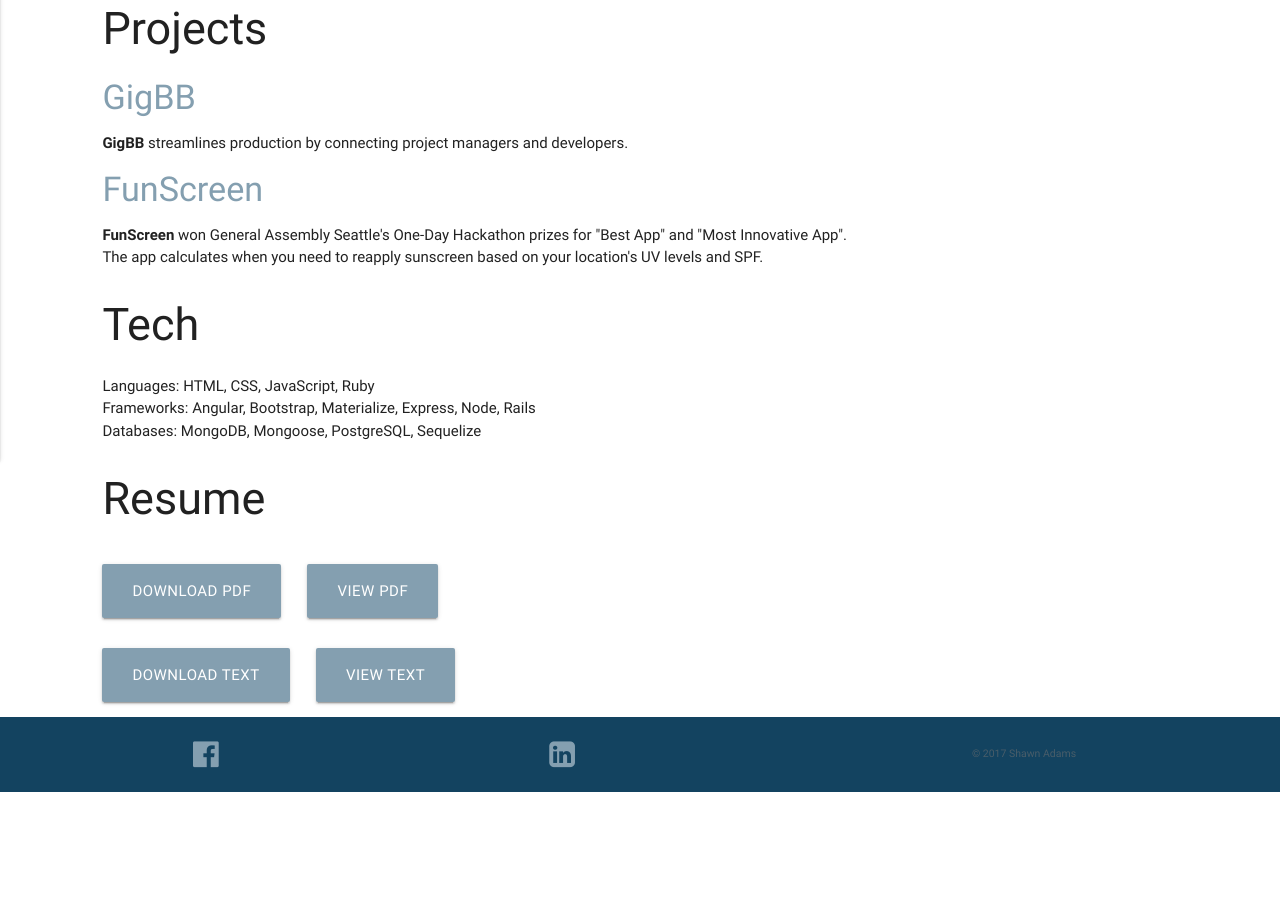
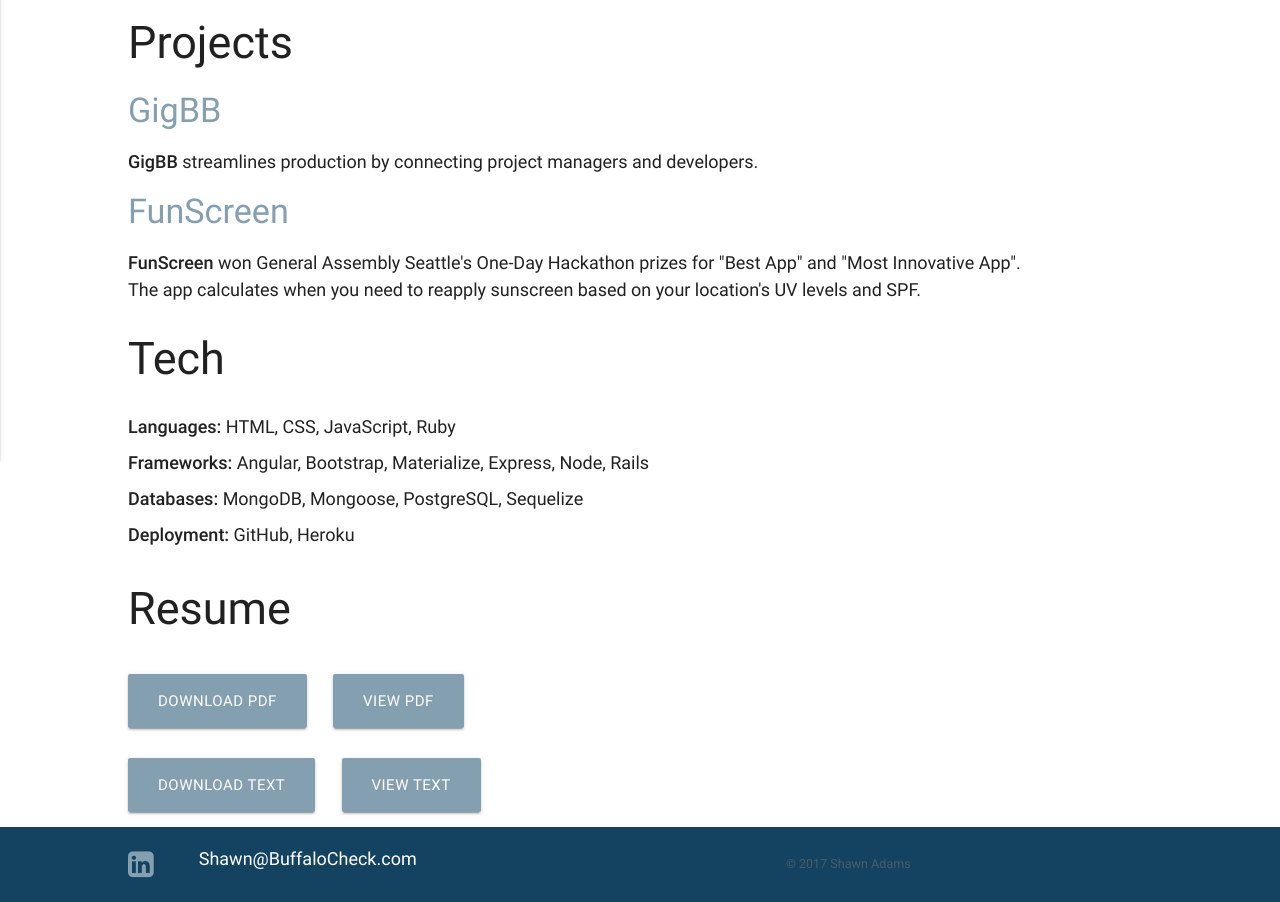
Before and after one commit to buffalocheck/buffalocheck.github.io, a website: page index.html in a window 1280 px wide. Shown: the part 400-1302 px from the top of the page. Before the commit the page ends 1192 px from the top, so only its background shows below. Drawn offline with nearby package versions, Linux system fonts and the light colour scheme.

Commit message:
footer styles

```diff
--- a/index.html
+++ b/index.html
@@ -61,13 +61,11 @@
         <section id="aboutSection">
             <div class="about">
                 <h1 class="about">About</h1>
-                <p>Shawn Adams is a <b>Certified SCRUM Master</b> with over 6 years of experience leading teams.
+                <p>Shawn Adams is a <strong>Certified SCRUM Master</strong> with over 6 years of experience leading teams.
                     <br>
-                    <br> Shawn leads <b>Buffalo Check</b>, an agile, independent marketing consultancy with strategic and tactical expertise across digital media that understands the relationships between data, people and their devices.
+                    <br> Shawn leads <strong>Buffalo Check</strong>, an agile, independent marketing consultancy with strategic and tactical expertise across digital media that understands the relationships between data, people and their devices.
                     <br>
-                    <br>The Buffalo Check team and has been developing customized solutions and multi-device programs for F500 companies, the US military and their agencies on behalf of NBC, NFL, NCAA properties and others for over 15 years.
-                    <br>
-                    <br><b>Shawn@BuffaloCheck.com</b></p>
+                    <br>The Buffalo Check team and has been developing customized solutions and multi-device programs for F500 companies, the US military and their agencies on behalf of NBC, NFL, NCAA properties and others for over 15 years.</p>
             </div>
         </section>
         <!--Projects-->
@@ -76,11 +74,11 @@
                 <h1 class="projects">Projects</h1>
                 <div class="proj">
                     <h4><a href="https://gig-bb.herokuapp.com/" target="_blank">GigBB</a></h4>
-                    <p><b>GigBB</b> streamlines production by connecting project managers and developers.</p>
+                    <p><strong>GigBB</strong> streamlines production by connecting project managers and developers.</p>
                 </div>
                 <div class="proj">
                     <h4><a href="https://joannacolson.github.io/sunscreen-funscreen/" target="_blank">FunScreen</a></h4>
-                    <p><b>FunScreen</b> won General Assembly Seattle's One-Day Hackathon prizes for "Best App" and "Most Innovative App".
+                    <p><strong>FunScreen</strong> won General Assembly Seattle's One-Day Hackathon prizes for "Best App" and "Most Innovative App".
                         <br> The app calculates when you need to reapply sunscreen based on your location's UV levels and SPF.</p>
                 </div>
             </div>
@@ -90,9 +88,10 @@
             <div class="tech">
                 <h1 class="tech">Tech</h1>
                 <ul>
-                    <li>Languages: HTML, CSS, JavaScript, Ruby</li>
-                    <li>Frameworks: Angular, Bootstrap, Materialize, Express, Node, Rails</li>
-                    <li>Databases: MongoDB, Mongoose, PostgreSQL, Sequelize</li>
+                    <li><strong>Languages:</strong> HTML, CSS, JavaScript, Ruby</li>
+                    <li><strong>Frameworks:</strong> Angular, Bootstrap, Materialize, Express, Node, Rails</li>
+                    <li><strong>Databases:</strong> MongoDB, Mongoose, PostgreSQL, Sequelize</li>
+                    <li><strong>Deployment:</strong> GitHub, Heroku</li>
                 </ul>
             </div>
         </section>
@@ -111,10 +110,16 @@
             </div>
         </section>
     </div>
+    <!--Footer-->
     <footer>
-        <div id="icons">
-            <a href="https://www.facebook.com/shawn.adams.98434" class="foot"><i id="fb-icon" class="fa fa-facebook-official" aria-hidden="true"></i></a>
-            <a href="https://www.linkedin.com/in/shawnadamsbuffalocheck" class="foot"><i id="linkedin-icon" class="fa fa-linkedin-square" aria-hidden="true"></i></a>
+        <div id="contact-methods">
+            <div id="icons">
+                <!-- <a href="https://www.facebook.com/shawn.adams.98434" class="foot"><i id="fb-icon" class="fa fa-facebook-official" aria-hidden="true"></i></a> -->
+                <a href="https://www.linkedin.com/in/shawnadamsbuffalocheck" class="foot"><i id="linkedin-icon" class="fa fa-linkedin-square" aria-hidden="true"></i></a>
+            </div>
+            <div id="email">
+                <p>Shawn@BuffaloCheck.com</p>
+            </div>
         </div>
         <div id="copy">
             <p class="copyright">&copy; 2017 Shawn Adams</p>
--- a/script.js
+++ b/script.js
@@ -1,6 +1,8 @@
 $(document).ready(function() {
     $(".button-collapse").sideNav({
-        closeOnClick: true
+        closeOnClick: true,
+        menuWidth: 150,
+        draggable: true
 
     });
     $(".scrollspy").scrollspy();
--- a/style.css
+++ b/style.css
@@ -6,16 +6,22 @@
 
     #main {
         flex: 1 0 auto;
-        width: 84%;
-        margin: 0 auto;
+        width: 70%;
+        margin: 0 20% 0 10%;
     }
 
     h1 {
         font-size: 3em;
     }
 
-    p {
+    p,
+    .tech li {
         line-height: 1.5em;
+        font-size: 1.2em;
+    }
+
+    .tech li {
+        line-height: 2em;
     }
     /*======navbar=======*/
 
@@ -82,18 +88,23 @@
         display: flex;
     }
 
-    #icons {
-        width: 60%;
+    #contact-methods {
         display: flex;
-        justify-content: space-around;
-        font-size: 2em;
-        padding: 0.5em;
-        margin: 0 auto;
+        flex-direction: row;
+        margin-left: 10%;
     }
 
-    #fb-icon {
+    #icons {
+        /*width: 60%;*/
+        display: flex;
+        /*justify-content: space-around;*/
+        font-size: 2em;
+        padding: 0.5em 0;
+        /*margin: 0 auto;*/
+    }
+    /*    #fb-icon {
         margin-right: -15em;
-    }
+    }*/
 
     #icons a {
         color: #849fb0;
@@ -105,8 +116,13 @@
         text-decoration: none;
     }
 
+    #email {
+        color: #fff;
+        margin-left: 3em;
+    }
+
     #copy {
-        width: 40%;
+        /*width: 40%;*/
         text-align: center;
         font-size: .7em;
         margin: auto;
```
